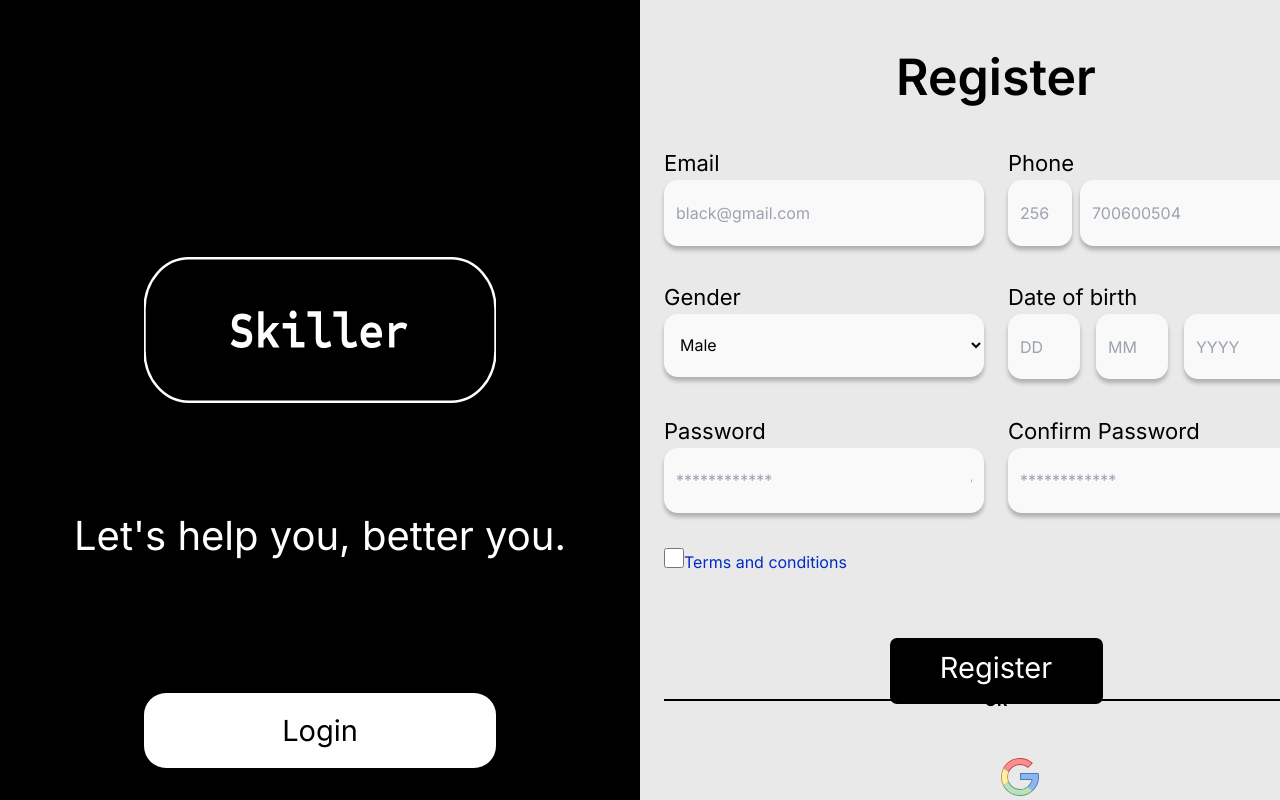
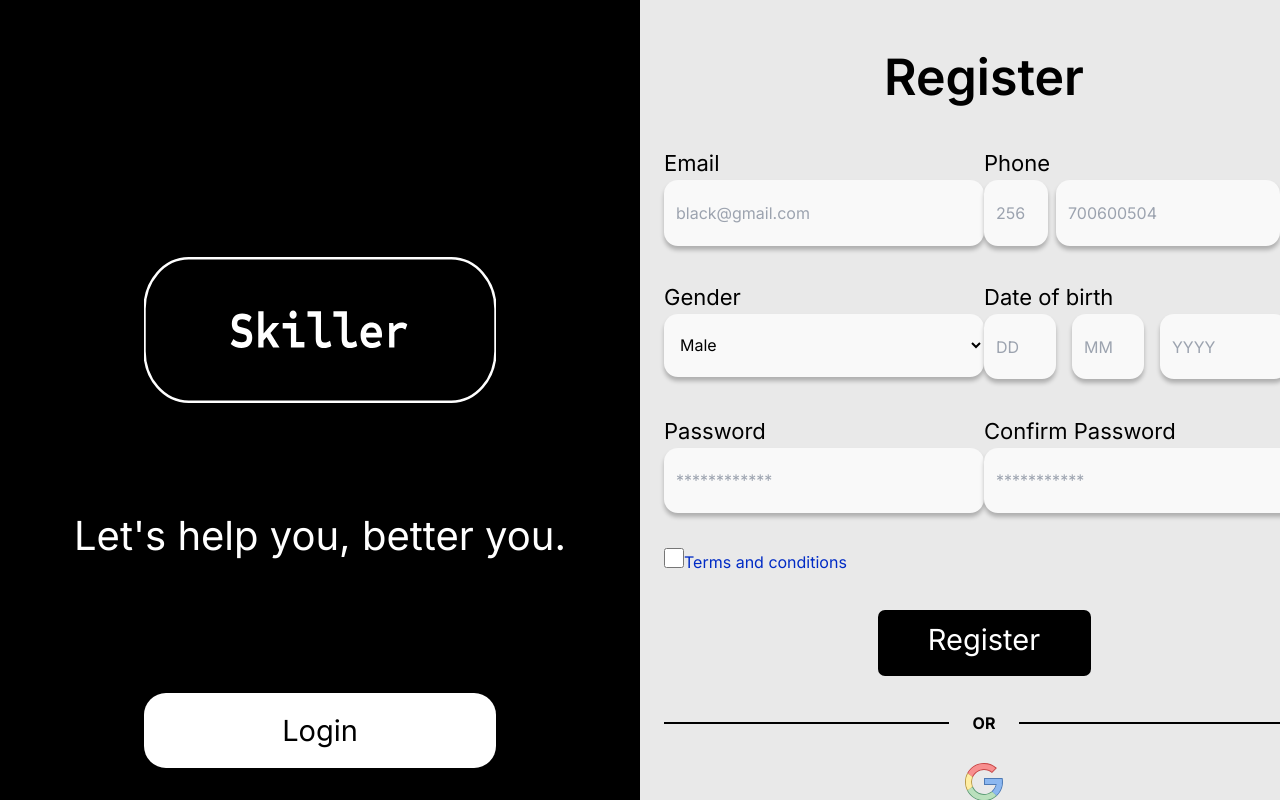
Before and after one commit to marks-eduhub/skiller-frontend, a Next.js app: page /auth/register in a window 1280 px wide. Built offline with nearby package versions, Linux system fonts and the light colour scheme.

Commit message:
fix form design

```diff
--- a/components/RegisterForm/signupForm.tsx
+++ b/components/RegisterForm/signupForm.tsx
@@ -5,13 +5,13 @@ import Link from "next/link";
 
 export default function SignUp() {
   return (
-    <div className="bg-[#E9E9E9] h-screen  w-[100%] flex flex-col p-[1.5rem] text-black items-center">
+    <div className="bg-[#E9E9E9] h-screen  w-[100%] flex flex-col p-[1.5rem] text-black items-center overflow-y-auto">
       <h2 className="font-[600] text-[50px] mt-[1rem]">
         {data.registerForm.title}
       </h2>
       <div className="flex flex-col w-[100%] gap-[2.2rem] mt-[2rem]">
         {/* email and password */}
-        <div className="flex flex-row gap-[1.5rem] w-full">
+        <div className="flex flex-row justify-between w-full">
           <div className="flex flex-col items-start">
             <div className="font-[400] text-[22px]">Email</div>
             <input
@@ -37,7 +37,7 @@ export default function SignUp() {
           </div>
         </div>
         {/* gender and dob */}
-        <div className="flex flex-row gap-[1.5rem] w-full">
+        <div className="flex flex-row justify-between  w-full">
           <div className="flex flex-col items-start">
             <div className="font-[400] text-[22px]">Gender</div>
             <select
@@ -75,11 +75,11 @@ export default function SignUp() {
           </div>
         </div>
 
-        <div className="flex flex-row gap-[1.5rem] w-full">
+        <div className="flex flex-row justify-between w-full">
           <div className="flex flex-col items-start">
             <div className="font-[400] text-[22px]">Password</div>
             <input
-              placeholder="************                                            👁"
+              placeholder="************"
               type="password"
               className="fieldBoxShadow  bg-[#F9F9F9] rounded-[14px] px-3 py-[1.3rem] w-[20rem]"
             />
@@ -87,7 +87,7 @@ export default function SignUp() {
           <div className="flex flex-col items-start">
             <div className="font-[400] text-[22px]">Confirm Password</div>
             <input
-              placeholder="************                                            👁"
+              placeholder="***********"
               type="password"
               className="fieldBoxShadow  bg-[#F9F9F9] rounded-[14px] px-3 py-[1.3rem] w-[20rem]"
             />
@@ -95,7 +95,7 @@ export default function SignUp() {
         </div>
         <label
           htmlFor="termsCheckbox"
-          className="text-[#002BC5] w-[509px] h-[69px] "
+          className="text-[#002BC5] "
         >
           <input
             type="checkbox"
@@ -110,7 +110,7 @@ export default function SignUp() {
         <div className="flex justify-center">
           <Link
             href={data.registerForm.action.link}
-            className="bg-[#000] absolute bottom-[6rem] rounded-[7px] py-[0.5rem] text-[29px] flex justify-center text-white w-[213px] h-[66px]"
+            className="bg-[#000]  rounded-[7px] py-[0.5rem] text-[29px] flex justify-center text-white w-[213px] h-[66px]"
           >
             {data.registerForm.action.text}
           </Link>
@@ -122,11 +122,12 @@ export default function SignUp() {
           <hr className="border-[1px] border-black w-[48%] " />
         </div>
 
-        <div className="fixed w-[40px] h-[40px] bottom-[0.2rem] ml-[21rem]">
+        <div className="relative w-[100%] flex justify-center bottom-[1rem] mt-2 cursor-pointer">
           <Image
             src={data.registerForm.action.googlelogo}
             alt={"google"}
-            fill
+            width={40}
+            height={40}
           />
         </div>
       </div>
```
